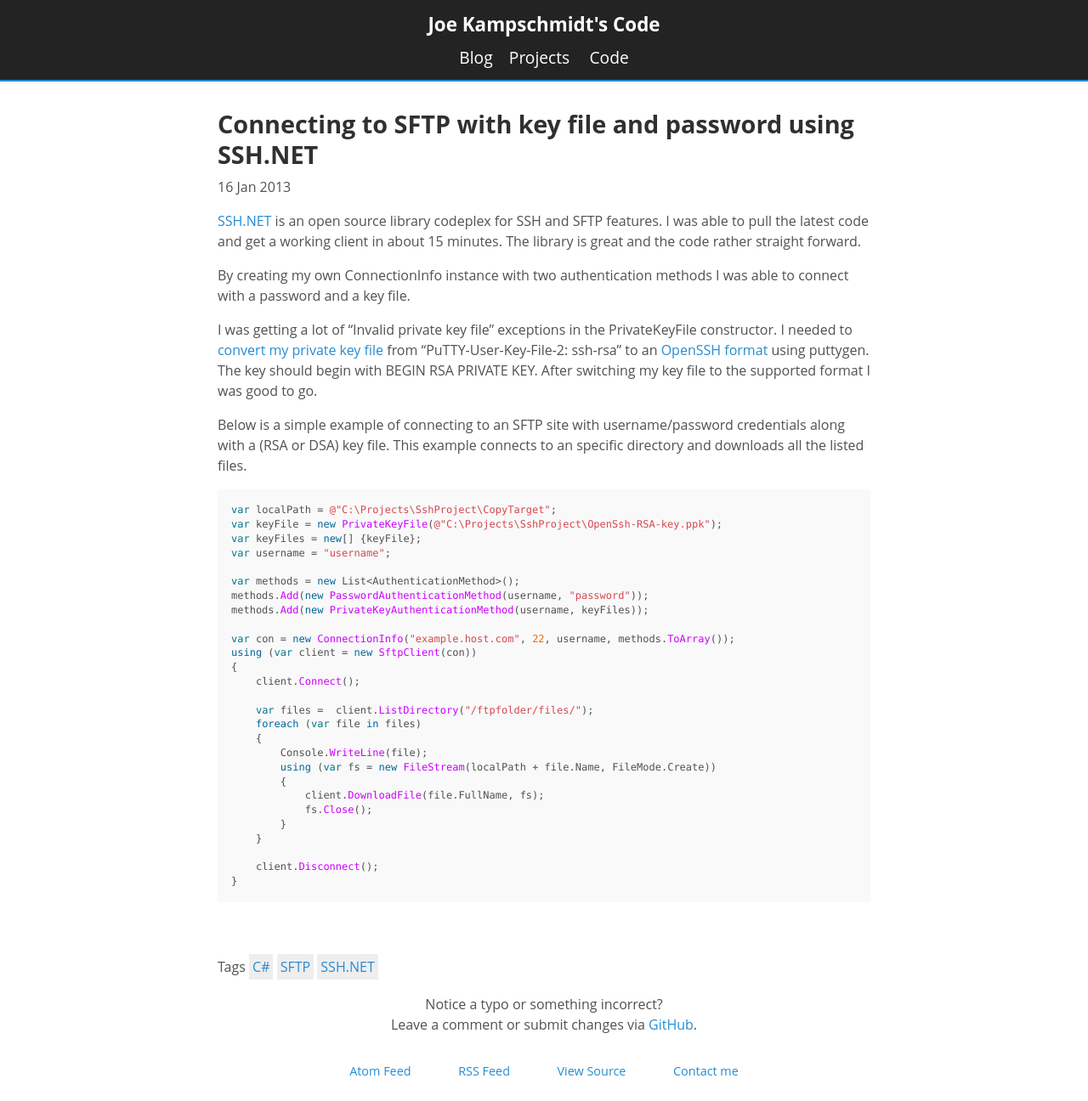
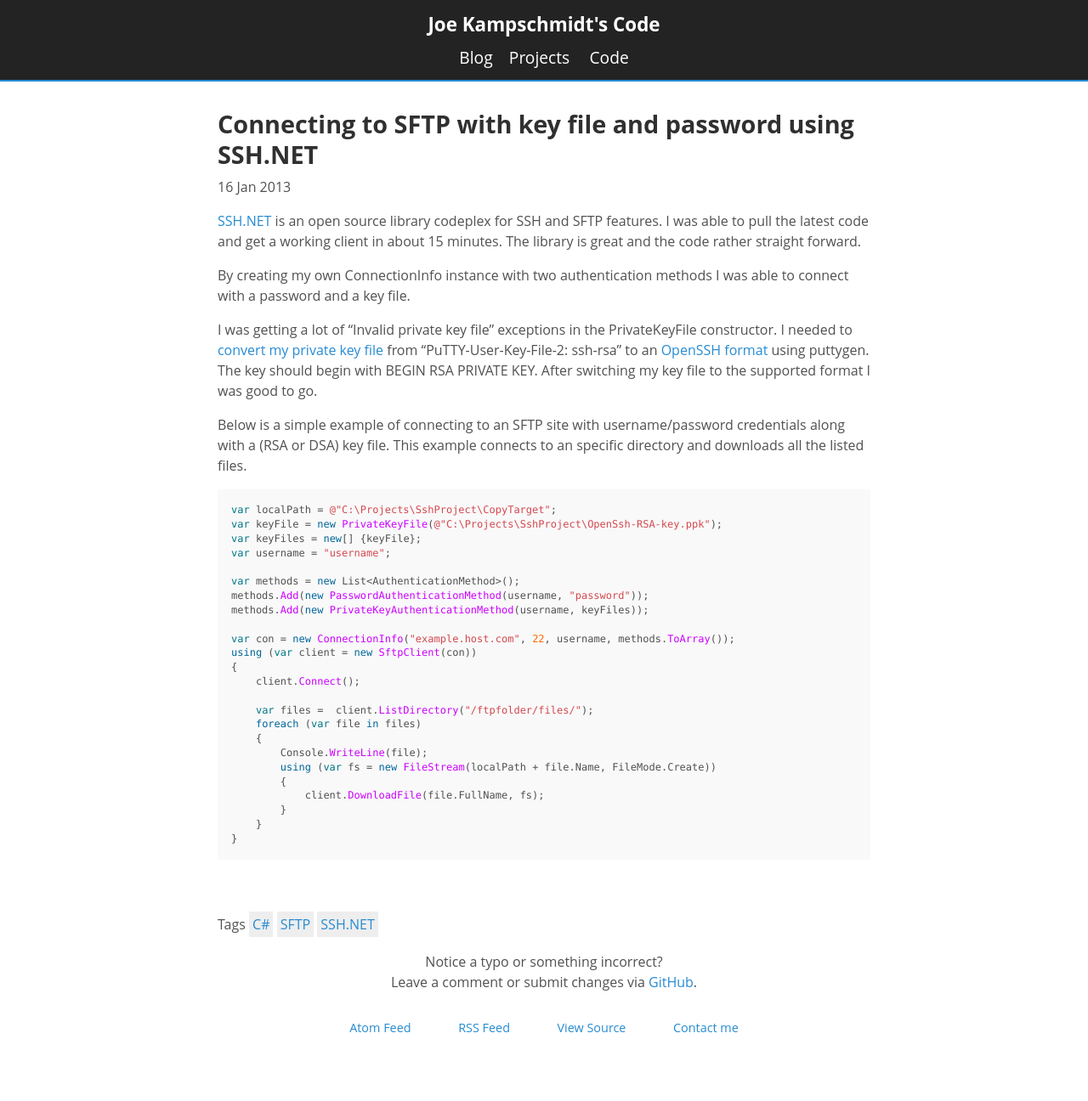
Before and after one commit to jokecamp/jokecamp.com, a Jekyll site: the page built from _posts/2013-01-16-connecting-to-sftp-with-key-file-and-password-using-ssh-net.markdown, in a window 1280 px wide. Shown: the whole page at 85% size. Built offline with Jekyll 4.4.1, drawn with Linux system fonts in a browser that asks for light colours; Markdown is read by kramdown in place of the engine named in the settings; after the commit the page ends 1245 px from its top, so only the background shows below that.

Commit message:
Remove unnecessary calls
SftpClient and FileStream both implement IDisposable, so you don't need to call fs.Close() or client.Disconnect(). They're both handled by their respective Dispose() methods, which gets called automatically at the end of their 'using' blocks.

````diff
--- a/_posts/2013-01-16-connecting-to-sftp-with-key-file-and-password-using-ssh-net.markdown
+++ b/_posts/2013-01-16-connecting-to-sftp-with-key-file-and-password-using-ssh-net.markdown
@@ -45,10 +45,7 @@ using (var client = new SftpClient(con))
         using (var fs = new FileStream(localPath + file.Name, FileMode.Create))
         {
             client.DownloadFile(file.FullName, fs);
-            fs.Close();
         }
     }
-
-    client.Disconnect();
 }
 ```
````
